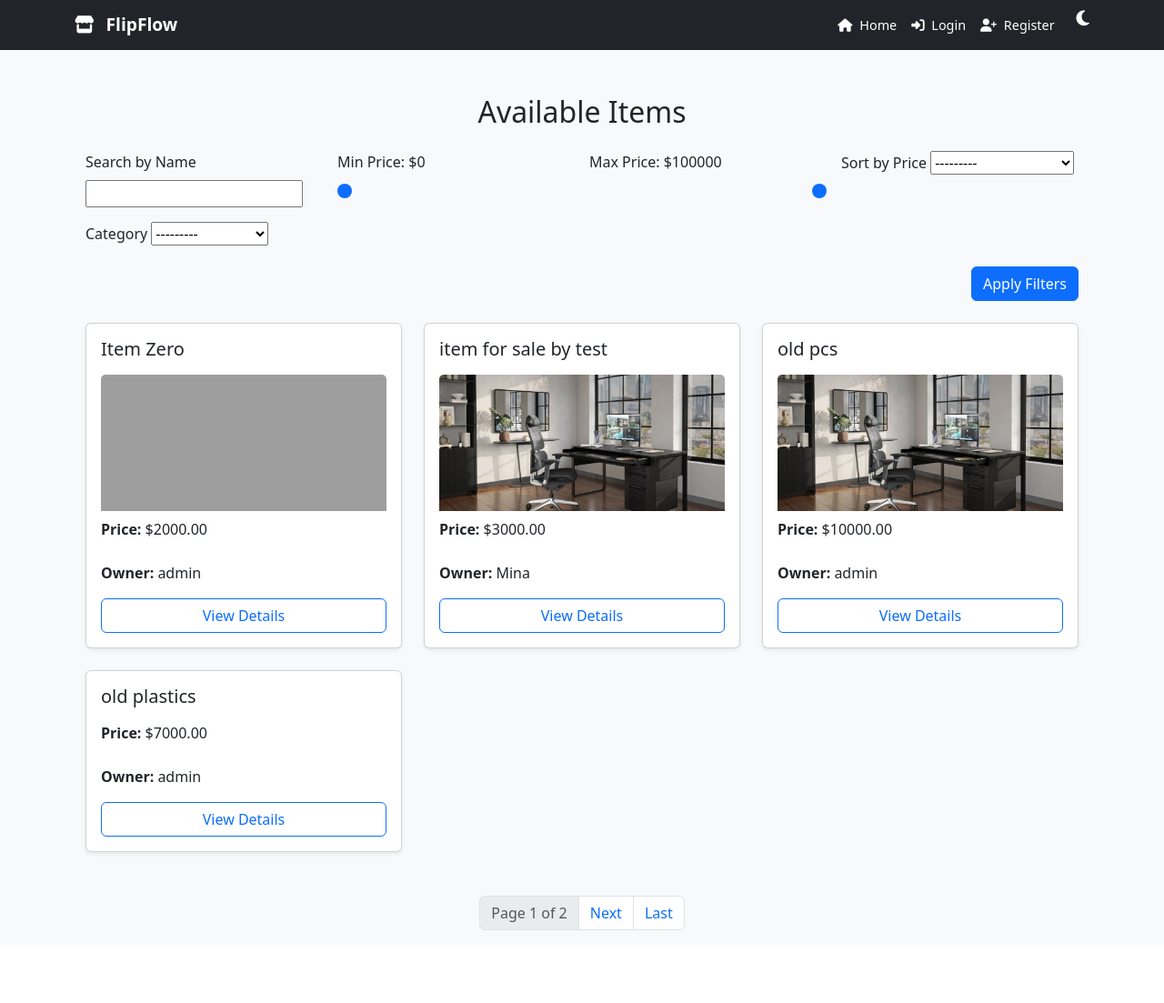
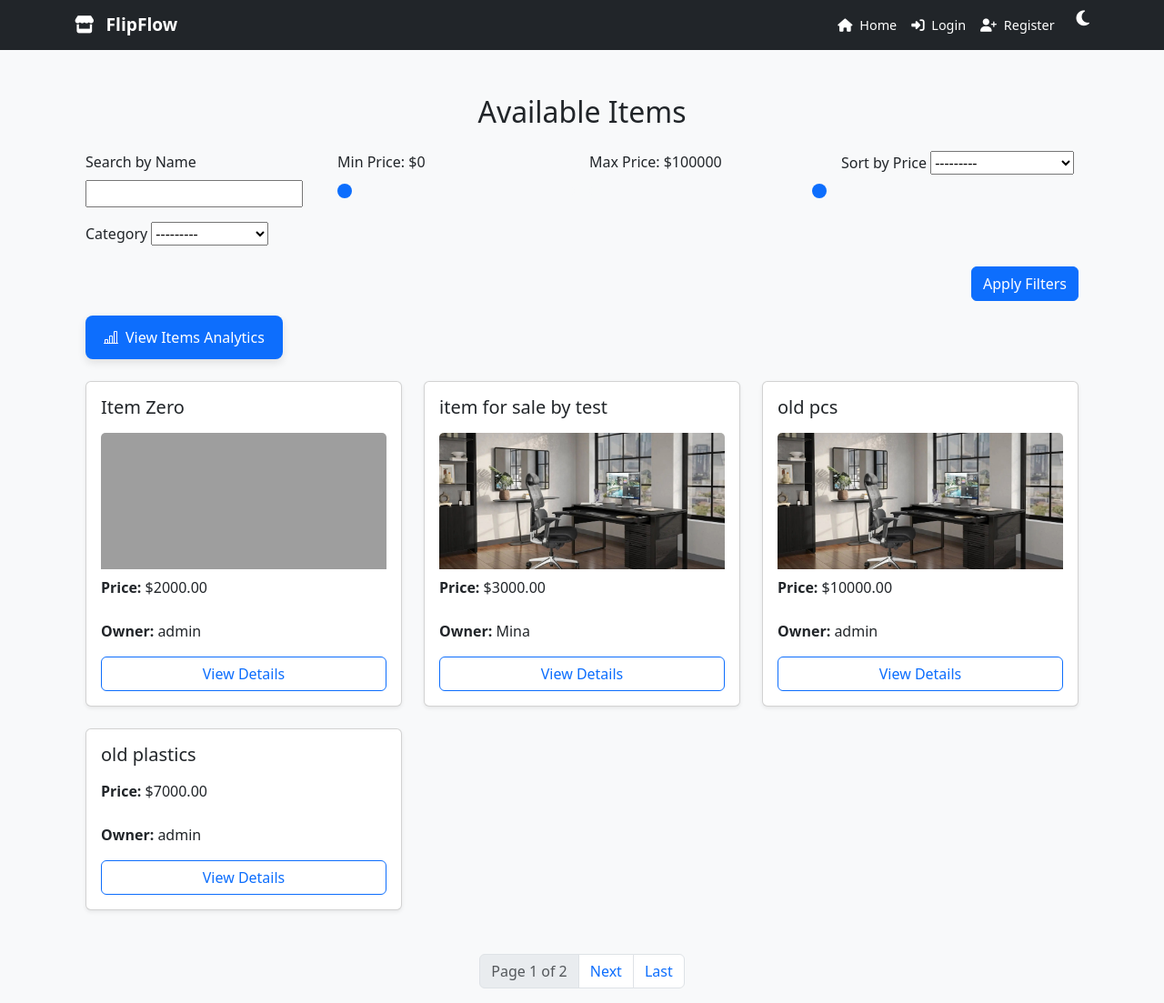
Before and after one commit to minanasser54/FlipFlow, a Django app: page / in a window 1280 px wide. Shown: the whole page at 91% size. Before the commit the page ends 1023 px from the top, so only its background shows below. Run offline with Django 5.2, Linux system fonts and the light colour scheme; data comes from the database, SQL or seed files in the repository; both versions use the stored data as it was after the commit; some libraries are stand-ins or nearby versions; grey boxes are pictures that could not be loaded.

Commit message:
item analytics done

```diff
--- a/FlipFlow/Project/Item/templates/Item/item_list.html
+++ b/FlipFlow/Project/Item/templates/Item/item_list.html
@@ -5,6 +5,7 @@
 
 {% block extra_css %}
   <link rel="stylesheet" href="{% static 'css/items_list.css' %}">
+
 {% endblock %}
 
 {% block body %}
@@ -66,11 +67,17 @@
         <div class="col-md-12 d-flex justify-content-end">
           <button type="submit" class="btn btn-primary">Apply Filters</button>
         </div>
+        <div>
+          <a href="{% url 'Item:item_analytics_view' %}" class="modern-analytics-btn">
+            <i class="bi bi-bar-chart-line"></i> View Items Analytics
+          </a>
+        </div>
       </div>
     </form>
 
     <!-- Display Items -->
     <div class="row">
+
       {% for item in items %}
         <div class="col-md-4 mb-4">
           <div class="card h-100 shadow-sm">
--- a/FlipFlow/Project/Item/urls.py
+++ b/FlipFlow/Project/Item/urls.py
@@ -9,5 +9,5 @@ urlpatterns = [
     path('Item/item_create/',views.item_create,name="item_create"),
     path('Item/item_update/<slug:slug>',views.item_update,name="item_update"),
     path('Item/item_delete/<slug:slug>',views.item_delete,name="item_delete"),
-
+    path('Item/analytics/', views.item_analytics_view, name='item_analytics_view'),
 ]
--- a/FlipFlow/Project/Item/views.py
+++ b/FlipFlow/Project/Item/views.py
@@ -11,6 +11,8 @@ from django.db.models import Q
 from accounts.models import Profile
 from .forms import ItemForm
 from Market.models import Transaction
+from django.db.models import Count, Sum
+
 # Create your views here.
 
 
@@ -102,3 +104,28 @@ def item_delete(request,slug):
     if item.Item_owner==request.user:
         item.delete()
         return redirect('/')
+
+@login_required
+def item_analytics_view(request):
+    # Filter only completed "buy" transactions
+    transactions = Transaction.objects.filter(transaction_type='buy', transaction_status='completed', items__isnull=False)
+
+    # Analytics
+    best_sellers = (
+        transactions.values('items__id', 'items__Item_name', 'items__Item_img')
+        .annotate(total_sales=Count('id'), total_revenue=Sum('amount'))
+        .order_by('-total_sales')[:5]
+    )
+
+    # Recently sold items
+    recent_sales = (
+        transactions.select_related('items')
+        .order_by('-created_at')[:5]
+    )
+
+    context = {
+        'best_sellers': best_sellers,
+        'recent_sales': recent_sales,
+    }
+
+    return render(request, 'Item/item_analytics.html', context)
--- a/FlipFlow/Project/templates/base.html
+++ b/FlipFlow/Project/templates/base.html
@@ -17,7 +17,43 @@
     rel="stylesheet"
     href="https://cdnjs.cloudflare.com/ajax/libs/font-awesome/6.4.0/css/all.min.css"
   />
+  <link rel="stylesheet" href="https://cdn.jsdelivr.net/npm/bootstrap-icons@1.11.1/font/bootstrap-icons.css">
+  <link rel="stylesheet" href="https://cdn.jsdelivr.net/npm/bootstrap-icons@1.11.1/font/bootstrap-icons.css">
 
+  <style>
+    .modern-analytics-btn {
+      display: inline-flex;
+      align-items: center;
+      gap: 8px;
+      background-color: #0d6efd;
+      color: white;
+      padding: 12px 20px;
+      border-radius: 8px;
+      font-weight: 500;
+      text-decoration: none;
+      box-shadow: 0 4px 10px rgba(0, 0, 0, 0.1);
+      transition: background-color 0.3s ease, transform 0.2s ease;
+      border: none;
+      cursor: pointer;
+    }
+
+    .modern-analytics-btn:hover {
+      background-color: #0b5ed7;
+      transform: translateY(-2px);
+    }
+
+    .modern-analytics-btn:active {
+      transform: scale(0.98);
+    }
+
+    /* Optional: For extra styling on mobile */
+    @media (max-width: 576px) {
+      .modern-analytics-btn {
+        font-size: 14px;
+        padding: 10px 18px;
+      }
+    }
+  </style>
   <!-- Custom Styles -->
   <style>
     /* General Styling */
@@ -256,6 +292,7 @@
 
   <!-- Bootstrap JS -->
   <script src="https://cdn.jsdelivr.net/npm/bootstrap@5.3.0/dist/js/bootstrap.bundle.min.js"></script>
+  <script src="https://cdn.jsdelivr.net/npm/chart.js"></script>
 
   <!-- Custom JS -->
   <script>
```
Also changed, not shown: FlipFlow/Project/Item/templates/Item/item_analytics.html (added, +96 -0 lines), FlipFlow/Project/db.sqlite3.
